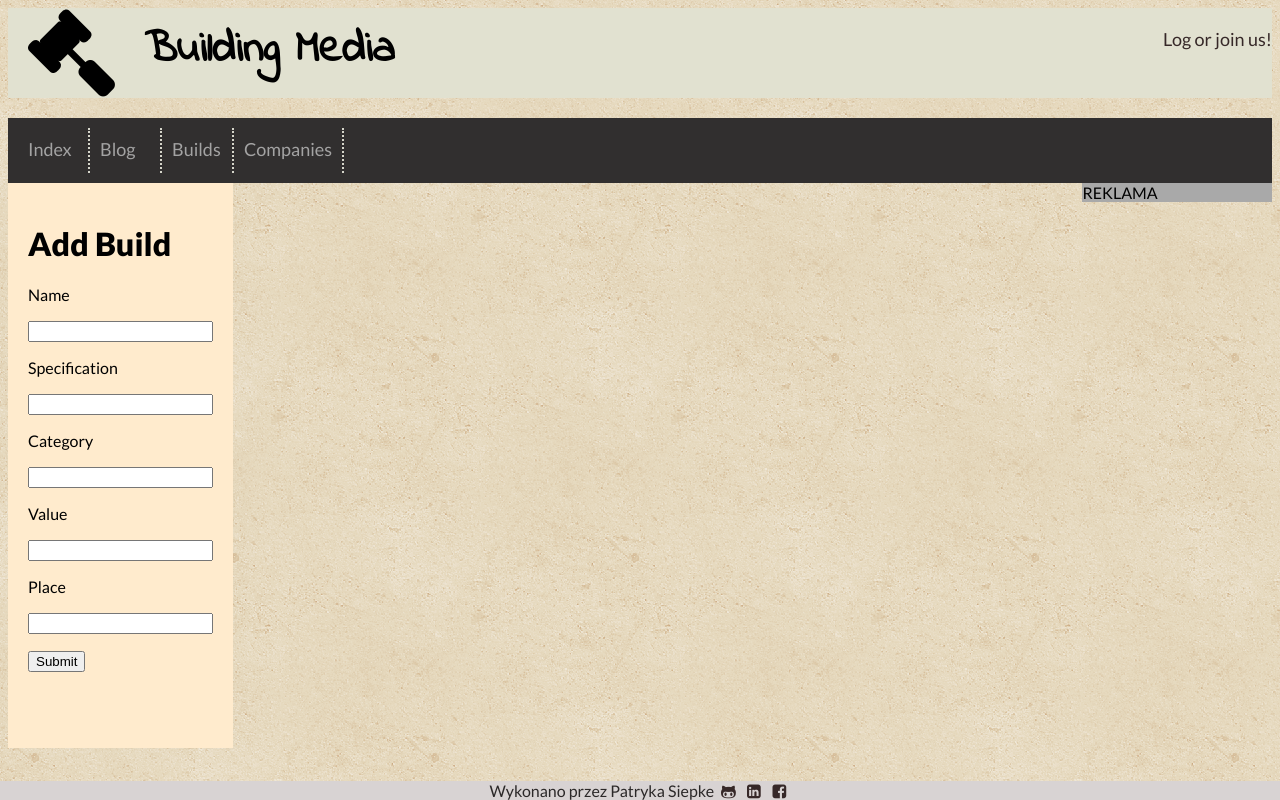
After one commit to psiepka/Bulding-Control-App, a Flask app: page /builds/add in a window 1280 px wide. The commit adds this page. Run offline with Flask 2, Linux system fonts and the light colour scheme.

Commit message:
Company database, webpage and Build database

```diff
--- a/app/forms.py
+++ b/app/forms.py
@@ -1,7 +1,7 @@
 from flask_wtf import FlaskForm
 from wtforms import StringField, RadioField, IntegerField, PasswordField, BooleanField, SubmitField, PasswordField, TextAreaField
-from wtforms.validators import DataRequired, Email, EqualTo, ValidationError, Length, NumberRange
-from app.models import User
+from wtforms.validators import DataRequired, Email, EqualTo, ValidationError, Length, NumberRange, URL
+from app.models import User, Company, Build
 
 
 class RegistrationForm(FlaskForm):
@@ -12,7 +12,7 @@ class RegistrationForm(FlaskForm):
     name = StringField('Name', validators=[DataRequired()])
     surname = StringField('Surname', validators=[DataRequired()])
     position = RadioField('Position', validators=[DataRequired()], choices=[('B','build'), ('O','office')])
-    password = PasswordField('Password', validators=[DataRequired(),])
+    password = PasswordField('Password', validators=[DataRequired(),Length(8,message='At least 8 characters.')])
     repeat_password = PasswordField('Repeat Password', validators=[DataRequired(), EqualTo('password')])
     email = StringField('Email', validators=[DataRequired(),Email() ])
     phone = StringField('Phone number', validators=[DataRequired()])
@@ -27,8 +27,23 @@ class RegistrationForm(FlaskForm):
     def validate_email(self, email):
         user = User.query.filter_by(email=email.data).first()
         if user is not None:
-            raise ValidationError('Please use a different username.')
+            raise ValidationError('Please use a different email.')
 
+
+    def validate_password(self, password):
+        p = password.data
+        n = 0
+        u = 0
+        l = 0
+        for i in p:
+            if i.islower():
+                l += 1
+            if i.isupper():
+                u += 1
+            if i.isdigit():
+                n += 1
+        if n == 0 or u == 0 or l == 0:
+            raise ValidationError('Password must contain one digit, one lowercase letter one uppercase letter.')
 
 class LoginForm(FlaskForm):
     """
@@ -59,4 +74,51 @@ class EditProfileForm(FlaskForm):
         if nickname.data != self.orginal_name:
             user = User.query.filter_by(nickname=nickname.data).first()
             if user is not None:
-                raise ValidationError('Please use a different username.')
+                raise ValidationError('Please use a different nickname.')
+
+
+class CompanyForm(FlaskForm):
+    """
+    company adding form
+    """
+    name = StringField('Name', validators=[DataRequired()])
+    description = TextAreaField('Company description', validators=[Length(min=0, max=1000)])
+    web_page = StringField('Web page *')
+    submit = SubmitField('Submit')
+
+    def validate_name(self, name):
+        name = Company.query.filter_by(name=name.data).first()
+        if name is not None:
+            raise ValidationError('Please use a different name of your Company.')
+
+    def validate_web_page(self, web_page):
+        web = Company.query.filter_by(web_page=web_page.data).first()
+        if web is not None:
+            raise ValidationError('For this web page company already exist.')
+
+
+class BuildForm(FlaskForm):
+    """
+    Build addding form
+    Arguments:
+    name - String, specification String, worth Integer, place String(place on map), start_date, end_date, creator_id, contractor_id
+    """
+    name = StringField('Name', validators=[DataRequired()])
+    specification = StringField('Specification', validators=[DataRequired()])
+    category = StringField('Category', validators=[DataRequired()])
+    worth = IntegerField('Value', validators=[DataRequired()])
+    place = StringField('Place', validators=[DataRequired()])
+    submit = SubmitField('Submit')
+
+    def validate_name(self, name):
+        name = Build.query.filter_by(name=name.data).first()
+        if name is not None:
+            raise ValidationError('Please use a different name of Building.')
+
+
+class PostForm(FlaskForm):
+    """
+    Post adding form
+    """
+    body = TextAreaField('Post', validators=[DataRequired(), Length(1,2000)])
+    submit = SubmitField('Submit')
--- a/app/routes.py
+++ b/app/routes.py
@@ -3,14 +3,21 @@ from flask import render_template, flash, redirect, url_for, request
 from flask_login import login_required, login_user, current_user, logout_user
 from werkzeug.urls import url_parse
 from datetime import datetime
-from app.forms import LoginForm, RegistrationForm, EditProfileForm
-from app.models import User, Post
+from app.forms import LoginForm, PostForm, RegistrationForm, EditProfileForm, CompanyForm, BuildForm
+from app.models import User, Post, Company, Build
+
+
+@app.before_request
+def before_request():
+    if current_user.is_authenticated:
+        current_user.last_seen = datetime.utcnow()
+        db.session.commit()
 
 
 @app.route('/')
+@app.route('/index')
 def index():
-    user = {'username':'Patryk'}
-    return render_template('index.html', user=user, title='HomePage')
+    return render_template('index.html', title='HomePage')
 
 
 @app.route('/login', methods=['GET','POST'])
@@ -46,7 +53,8 @@ def registration():
         return redirect(url_for('index'))
     form = RegistrationForm()
     if form.validate_on_submit():
-        user = User(nickname=form.nickname.data, name=form.name.data, surname=form.surname.data, phone=form.phone.data, position=form.position.data, email = form.email.data)
+        user = User(nickname=form.nickname.data, name=form.name.data, surname=form.surname.data,
+                    phone=form.phone.data, position=form.position.data, email = form.email.data)
         user.set_password(form.password.data)
         db.session.add(user)
         db.session.commit()
@@ -55,22 +63,15 @@ def registration():
     return render_template('registration.html', form=form, title='Register in ')
 
 
+@app.route('/user/<nickname>')
 @login_required
-@app.route('/user/<nickname>')
 def profile(nickname):
     user = User.query.filter_by(nickname=nickname).first_or_404()
-    return render_template('profile.html', user=user, title=nickname+' profile')
+    return render_template('profile_user.html', user=user, title=nickname+' profile')
 
 
-@app.before_request
-def before_request():
-    if current_user.is_authenticated:
-        current_user.last_seen = datetime.utcnow()
-        db.session.commit()
-
-
+@app.route('/edit_profile', methods=['GET','POST'])
 @login_required
-@app.route('/edit_profile', methods=['GET','POST'])
 def edit_profile():
     form = EditProfileForm(current_user.nickname)
     if form.validate_on_submit():
@@ -87,3 +88,105 @@ def edit_profile():
         form.description.data = current_user.description
         form.phone.data = current_user.phone
     return render_template('edit_profile.html', form=form, title='Edit profile')
+
+
+@app.route('/builds')
+@login_required
+def builds():
+    builds = Build.query.all()
+    b = [
+        {
+            'name':'DROGA KONIN',
+            'specification':'Odcinek 15 km, wymiana rur metr od drogi, wyminan nawierzchni',
+            'worth':10000,
+            'place':'Konin',
+            'contractor':{'name':'Kogucik'}
+        },
+        {
+            'name':'Koleje Poz-War',
+            'specification':'Odcinek w chuj dlugi, częściowo do wymiany tory, niektóre mosty odnowione',
+            'worth':5000000000,
+            'place':'Poznan, Konin, Kutno, Warszawa',
+            'contractor':{'name':'TORPOL'}
+        }
+    ]
+    return render_template('builds.html', builds=builds, title='All builds')
+
+
+@app.route('/companies')
+@login_required
+def companies():
+    comp = [
+        {
+            'name':'STRABAG',
+            'description':'mosty, drogi, koleje'
+        },
+        {
+            'name':'TORPOL',
+            'description':' KOoleje'
+        }
+    ]
+    companies = Company.query.all()
+    return render_template('companies.html', companies=companies, title='Companies')
+
+
+@login_required
+@app.route('/companies/add', methods=['GET','POST'])
+def add_company():
+    form = CompanyForm()
+    if form.validate_on_submit():
+        company = Company(name=form.name.data, description=form.description.data,
+                            web_page=form.web_page.data)
+        db.session.add(company)
+        db.session.commit()
+        flash('Congratulation you create company!')
+        return redirect(url_for('companies'))
+    return render_template('add_company.html', form=form, title='Create Company')
+
+
+@login_required
+@app.route('/companies/<int:company_id>')
+def profile_company(company_id):
+    company = Company.query.filter_by(id=company_id).first_or_404()
+    return render_template('profile_company.html', company=company, title=company.name+' profile')
+
+
+@login_required
+@app.route('/companies/<int:company_id>/employees')
+def employees(company_id):
+    company = Company.query.filter_by(id=company_id).first_or_404()
+    return render_template('employees.html', company=company, title=company.name+' employees')
+
+
+@login_required
+@app.route('/builds/add', methods=['GET','POST'])
+def add_build():
+    form = BuildForm()
+    if form.validate_on_submit():
+        build = Build(name=form.name.data, specification=form.specification.data,
+                        category=form.category.data, worth=form.worth.data, place=form.place.data,
+                        creater=current_user)
+        db.session.add(build)
+        db.session.commit()
+        flash('Congratulation you create your own build!')
+        return redirect(url_for('builds'))
+    return render_template('add_build.html', form=form, title='Create Build')
+
+
+@app.route('/blog')
+def blog():
+    posts = Post.query.all()
+    return render_template('blog.html',posts=posts, title='MicroBlog')
+
+
+@login_required
+@app.route('/blog/add', methods=['GET','POST'])
+def add_post():
+    form = PostForm()
+    if form.validate_on_submit():
+        post = Post(body=form.body.data, author=current_user)
+        db.session.add(post)
+        db.session.commit()
+        flash('You post is now avaible ')
+        return redirect(url_for('blog'))
+    return render_template('add_post.html', form=form, title='Add post')
--- /dev/null
+++ b/app/templates/add_build.html
@@ -0,0 +1,42 @@
+{% extends 'base.html' %}
+
+{% block content %}
+
+<h1>Add Build</h1>
+<form method="POST">
+    {{ form.hidden_tag() }}
+    <p>{{ form.name.label }}</p>
+    <p>{{ form.name}}</p>
+    {% for error in form.name.errors %}
+    <span style='color: red;'>[{{ error }}]</span>
+    {% endfor %}
+
+    <p>{{ form.specification.label }}</p>
+    <p>{{ form.specification }}</p>
+    {% for error in form.specification.errors %}
+    <span style='color: red;'>[{{ error }}]</span>
+    {% endfor %}
+
+    <p>{{form.category.label }}</p>
+    <p>{{form.category }}</p>
+    {% for error in form.category.errors %}
+    <span style='color: red;'>[{{ error }}]</span>
+    {% endfor %}
+
+    <p>{{form.worth.label }}</p>
+    <p>{{form.worth }}</p>
+    {% for error in form.worth.errors %}
+    <span style='color: red;'>[{{ error }}]</span>
+    {% endfor %}
+
+    <p>{{form.place.label }}</p>
+    <p>{{form.place }}</p>
+    {% for error in form.place.errors %}
+    <span style='color: red;'>[{{ error }}]</span>
+    {% endfor %}
+
+    <p>{{form.submit}}</p>
+
+</form>
+
+{% endblock %}
--- a/app/templates/base.html
+++ b/app/templates/base.html
@@ -26,8 +26,10 @@
         <div style="clear: both;"></div>
     </div>
     <div class="navigation">
-        <div class="option"><a href="{{ url_for('index') }}">Strona Główna</a></a></div>
-        <div class="option"><a href="{{ url_for('login') }}">Logowanie</a></div>
+        <div class="option"><a href="{{ url_for('index') }}">Index</a></div>
+        <div class="option"><a href="{{ url_for('blog') }}">Blog</a></div>
+        <div class="option"><a href="{{ url_for('builds') }}">Builds</a></div>
+        <div class="option"><a href="{{ url_for('companies') }}">Companies</a></div>
         <div style="clear:both"></div>
     </div>
     <div class='content'>
--- a/app/templates/registration.html
+++ b/app/templates/registration.html
@@ -2,7 +2,7 @@
 
 {% block content %}
 <h1>Registration</h1>
-<form action="" method="POST" novalidate>
+<form action="" method="POST">
     {{ form.hidden_tag() }}
     <p>{{ form.nickname.label }}</p>
     <p>{{ form.nickname }}</p>
@@ -26,6 +26,7 @@
     {% endfor %}
     <p>{{ form.password.label }} </p>
     <p>{{form.password }}</p>
+    <h6>Use at least one lowercase letter, one uppercase letter, one numeral, and six characters.</h6>
     {% for error in form.password.errors %}
     <span style='color: red;'>[{{ error }}]</span>
     {% endfor %}
```
Also changed, not shown: app/models.py (+19 -10 lines), app/templates/add_company.html (added, +29 -0 lines), app/templates/add_post.html (added, +18 -0 lines), app/templates/blog.html (added, +18 -0 lines), app/templates/builds.html (added, +14 -0 lines), app/templates/companies.html (added, +13 -0 lines), app/templates/employees.html (added, +9 -0 lines), app/templates/index.html (+5 -3 lines), app/templates/profile_company.html (added, +23 -0 lines), migrations/versions/2a4bb877053b_.py (renamed from migrations/versions/e734020f611c_.py, +25 -16 lines), app.db, app/templates/profile_build.html (added), app/templates/profile_user.html (renamed from app/templates/profile.html).
